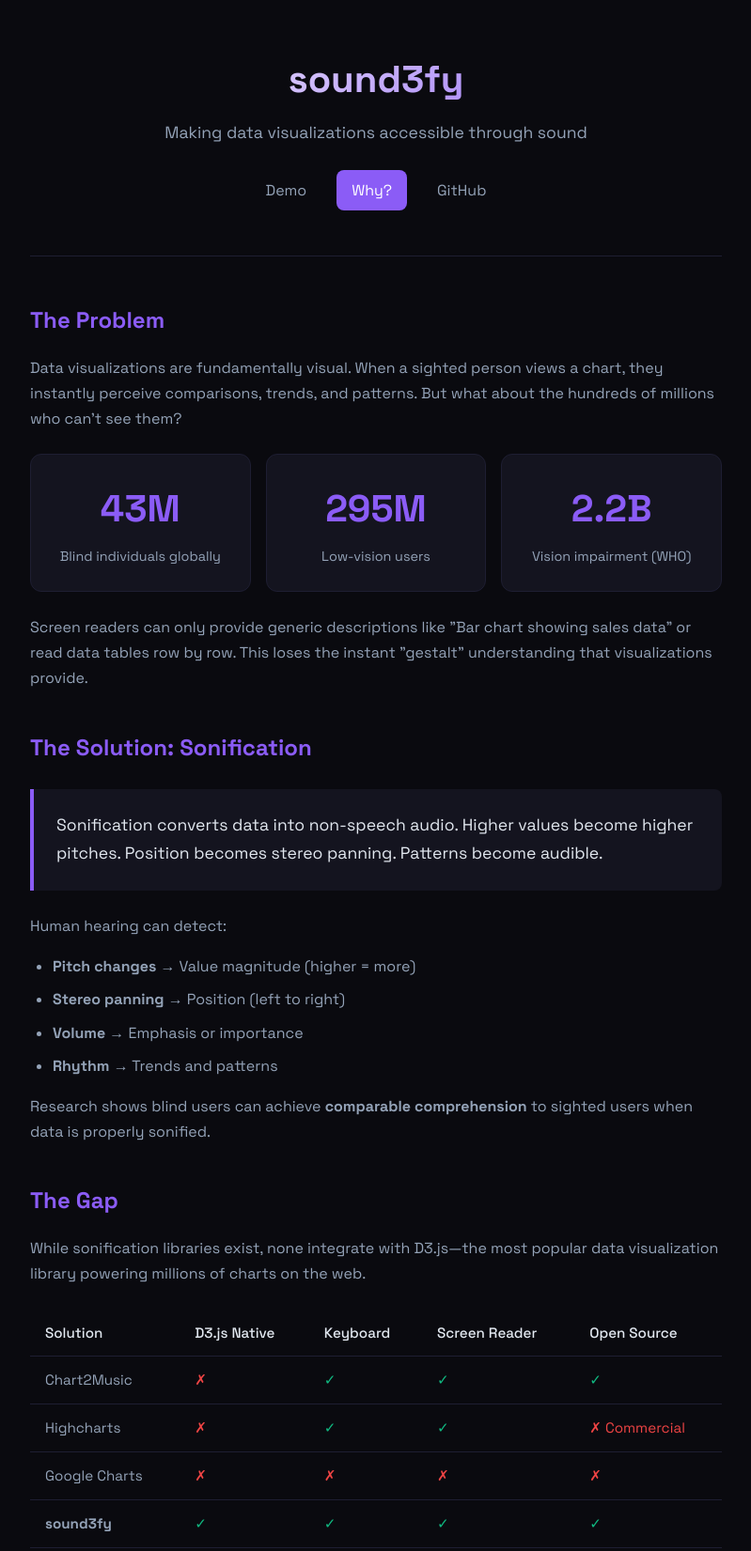
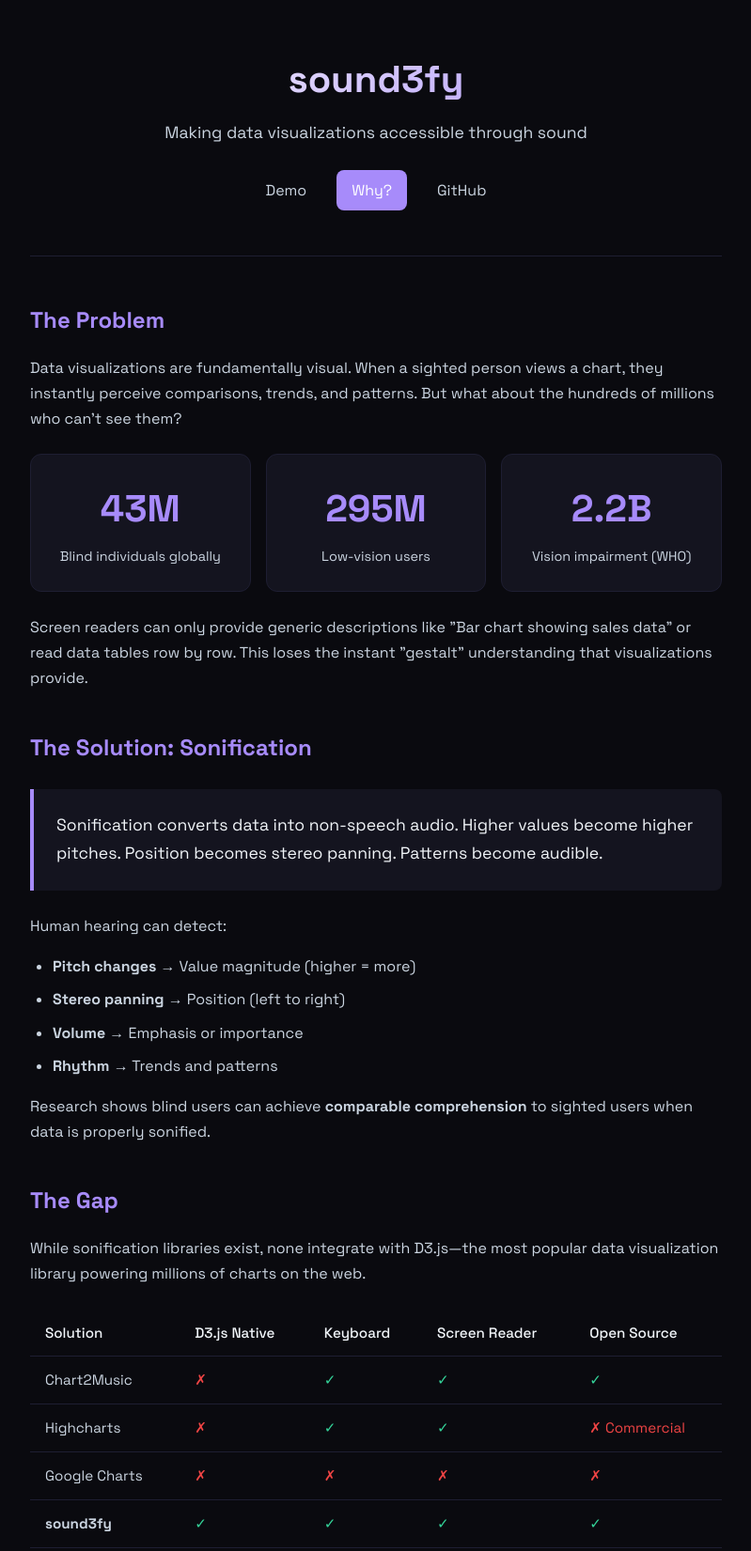
Before and after one commit to IsmaelMartinez/sound3fy, a website built with Vite: page examples/about.html in a window 1280 px wide. Shown: the part 29-1680 px from the top of the page at 94% size, without its empty margins (240-1039 px from the left). Built offline with nearby package versions, Linux system fonts and the light colour scheme.

Commit message:
Fix accessibility issues in about.html
- Improve color contrast (brighter accent colors)
- Add skip link for keyboard users
- Add focus styles for links
- Add aria-label to nav
- Add proper table structure (thead/tbody, scope)
- Change logo to h1 for proper heading hierarchy
- Add aria-current to active nav link

```diff
--- a/examples/about.html
+++ b/examples/about.html
@@ -11,10 +11,10 @@
     :root {
       --bg: #0a0a0f;
       --bg-card: #14141f;
-      --accent: #8b5cf6;
-      --accent-green: #10b981;
-      --text: #e2e8f0;
-      --text-muted: #94a3b8;
+      --accent: #a78bfa;
+      --accent-green: #34d399;
+      --text: #f1f5f9;
+      --text-muted: #cbd5e1;
       --border: #1e1e32;
     }
 
@@ -204,21 +204,42 @@
       color: var(--accent);
       text-decoration: none;
     }
+
+    .skip-link {
+      position: absolute;
+      top: -100px;
+      left: 0;
+      background: var(--accent);
+      color: white;
+      padding: 0.75rem 1.5rem;
+      z-index: 100;
+      text-decoration: none;
+      border-radius: 0 0 0.5rem 0;
+    }
+    .skip-link:focus {
+      top: 0;
+    }
+
+    a:focus, .btn:focus {
+      outline: 3px solid var(--accent);
+      outline-offset: 2px;
+    }
   </style>
 </head>
 <body>
+  <a href="#main" class="skip-link">Skip to main content</a>
   <div class="container">
     <header>
-      <div class="logo">sound3fy</div>
+      <h1 class="logo">sound3fy</h1>
       <p class="tagline">Making data visualizations accessible through sound</p>
-      <nav>
+      <nav aria-label="Main navigation">
         <a href="index.html">Demo</a>
-        <a href="about.html" class="active">Why?</a>
+        <a href="about.html" class="active" aria-current="page">Why?</a>
         <a href="https://github.com/IsmaelMartinez/sound3fy">GitHub</a>
       </nav>
     </header>
 
-    <main>
+    <main id="main">
       <h2>The Problem</h2>
       <p>Data visualizations are fundamentally visual. When a sighted person views a chart, they instantly perceive comparisons, trends, and patterns. But what about the hundreds of millions who can't see them?</p>
 
@@ -259,13 +280,16 @@
       <p>While sonification libraries exist, none integrate with D3.js—the most popular data visualization library powering millions of charts on the web.</p>
 
       <table>
-        <tr>
-          <th>Solution</th>
-          <th>D3.js Native</th>
-          <th>Keyboard</th>
-          <th>Screen Reader</th>
-          <th>Open Source</th>
-        </tr>
+        <thead>
+          <tr>
+            <th scope="col">Solution</th>
+            <th scope="col">D3.js Native</th>
+            <th scope="col">Keyboard</th>
+            <th scope="col">Screen Reader</th>
+            <th scope="col">Open Source</th>
+          </tr>
+        </thead>
+        <tbody>
         <tr>
           <td>Chart2Music</td>
           <td class="cross">✗</td>
@@ -294,6 +318,7 @@
           <td class="check">✓</td>
           <td class="check">✓</td>
         </tr>
+        </tbody>
       </table>
 
       <h2>Our Approach</h2>
```
